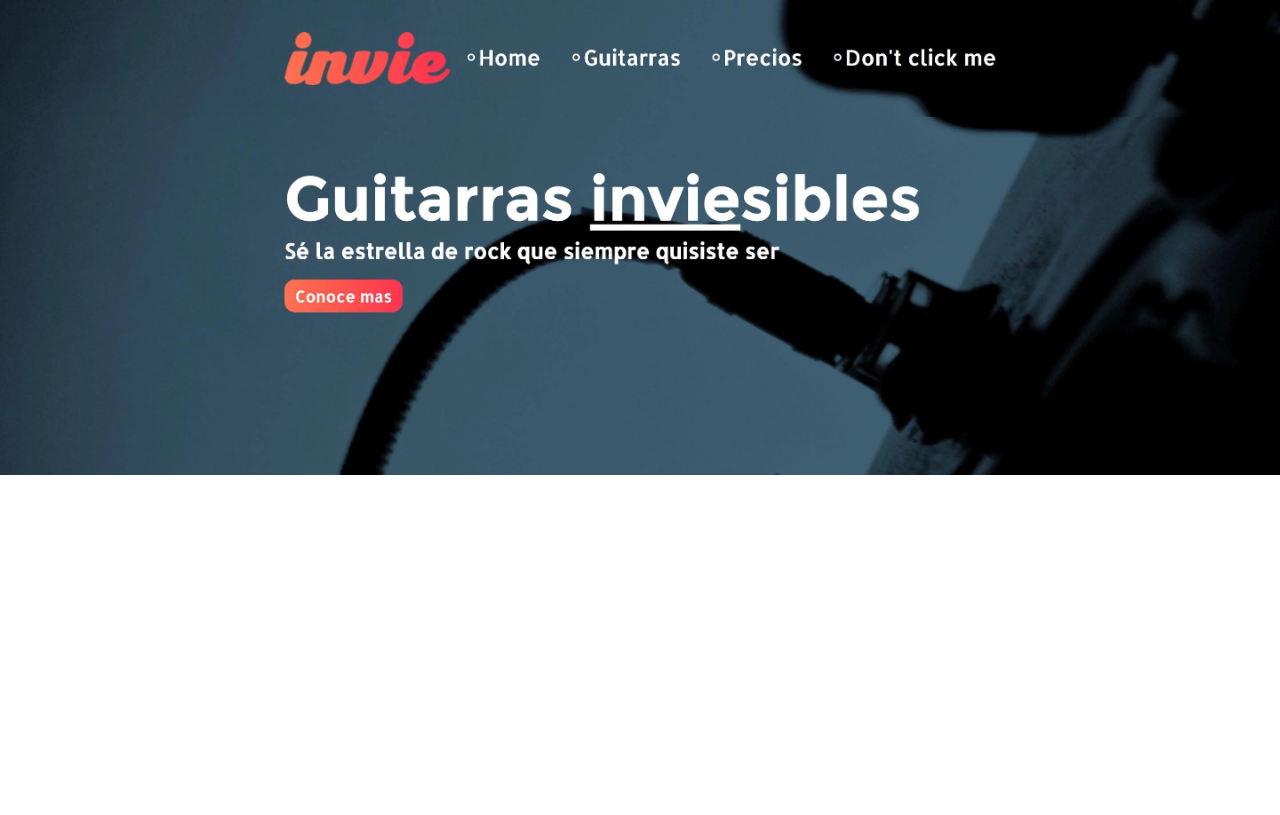
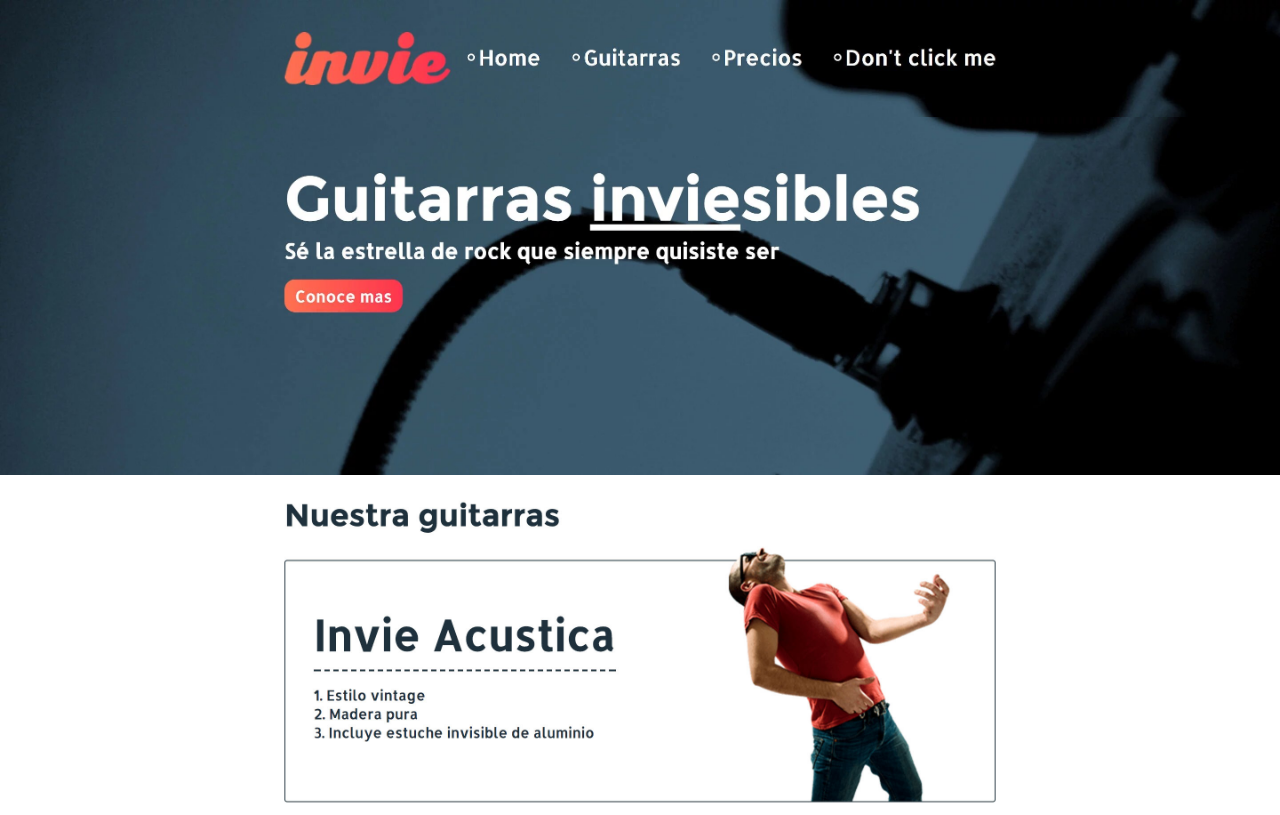
Before and after one commit to TecnoX360/invie-github_curso, a plain HTML site: page index.html in a window 1280 px wide. Drawn offline with Linux system fonts and the light colour scheme.

Commit message:
añadiendo guitarra acustica

```diff
--- a/index.html
+++ b/index.html
@@ -18,5 +18,6 @@
   <body>
     <img src="images/header.jpg">
     <img src="images/hero.jpg">
+    <img src="images/acustica.jpg">
   </body>
 </html>
```
Also changed, not shown: images/acustica.jpg (added).
